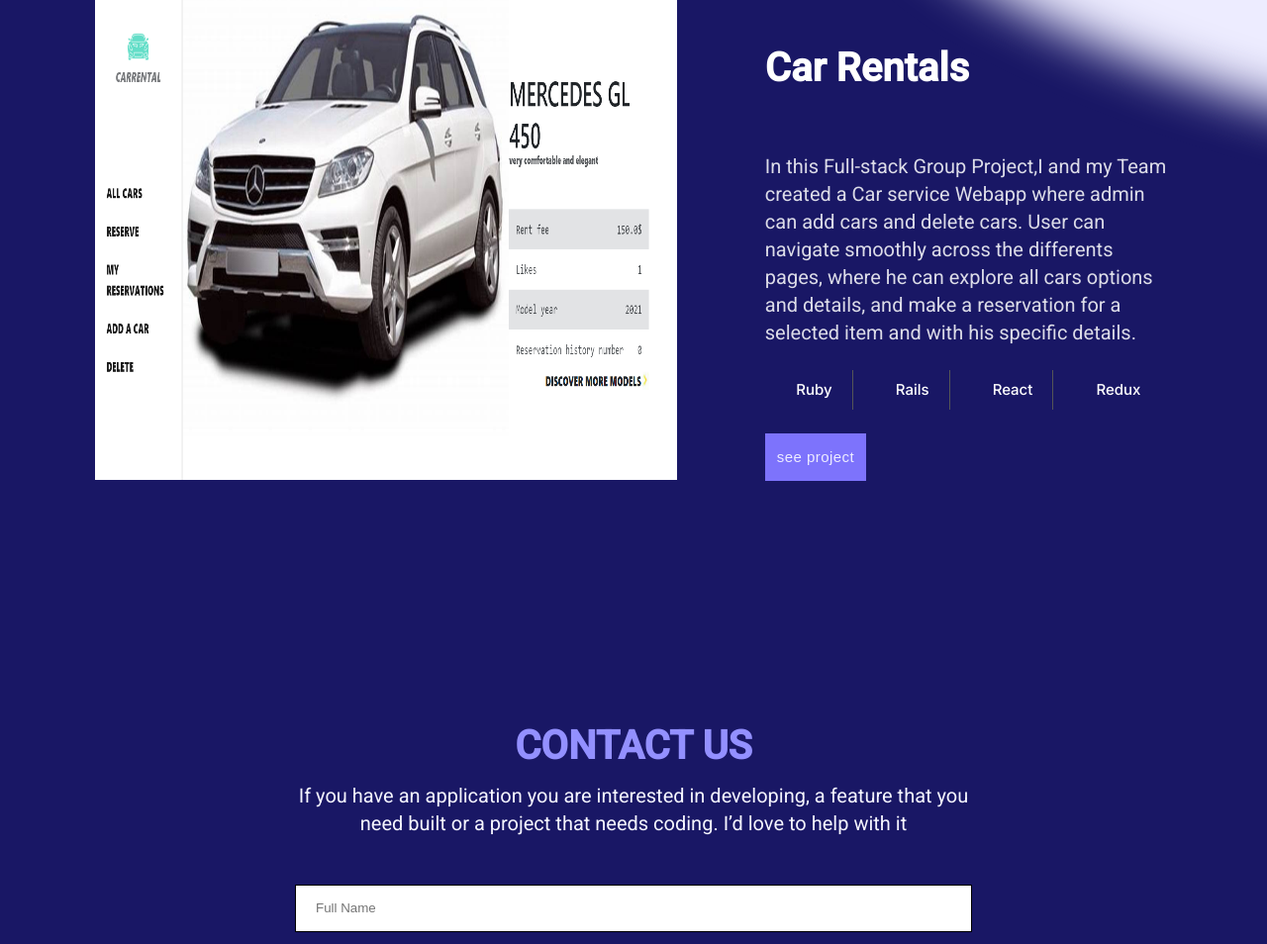
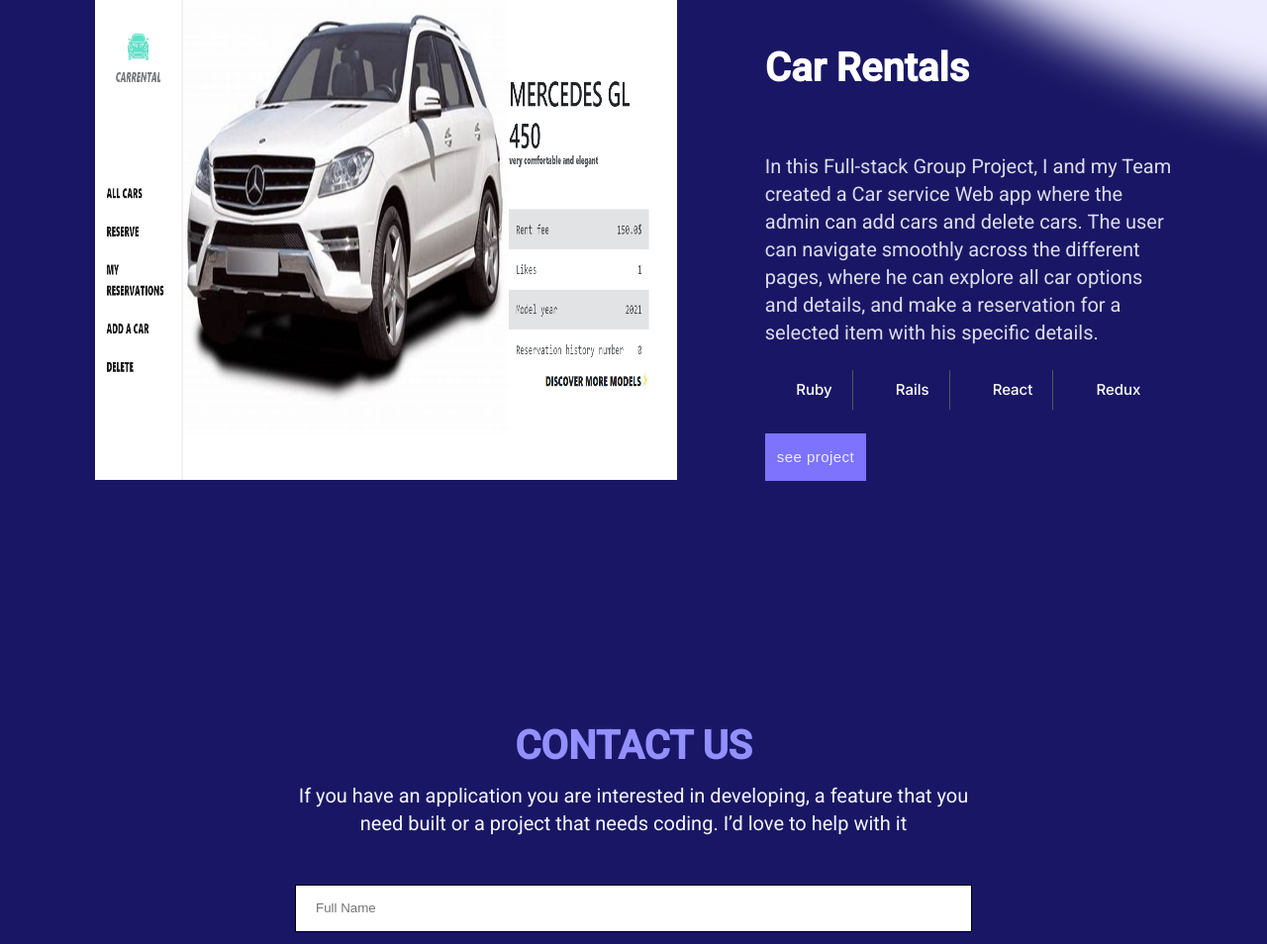
Before and after one commit to xtrahuman/portfolio_website, a website: page index.html in a window 1280 px wide. Shown: the part 3714-4668 px from the top of the page at 99% size. Drawn offline with Linux system fonts and the light colour scheme.

Commit message:
fix car rental description

```diff
--- a/index.html
+++ b/index.html
@@ -287,7 +287,10 @@
                                     <h3>Car Rentals</h3>
                                 </div>
                                 <div class="work-desc">
-                                    <p>In this Full-stack Group Project,I and my Team created a Car service Webapp where admin can add cars and delete cars. User can navigate smoothly across the differents pages, where he can explore all cars options and details, and make a reservation for a selected item and with his specific details.</p>
+                                    <p>In this Full-stack Group Project, I and my Team created a Car service Web app
+                                        where the admin can add cars and delete cars. The user can navigate smoothly
+                                        across the different pages, where he can explore all car options and details, and
+                                        make a reservation for a selected item with his specific details.</p>
                                 </div>
                             </div>
                             <div class="tools">
```
